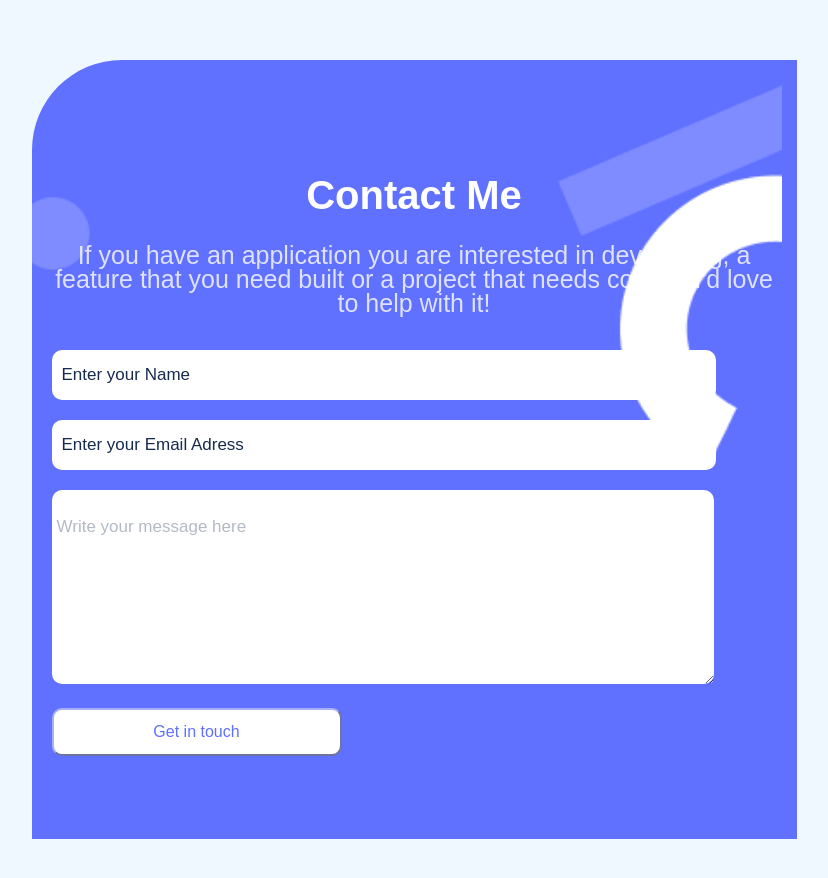
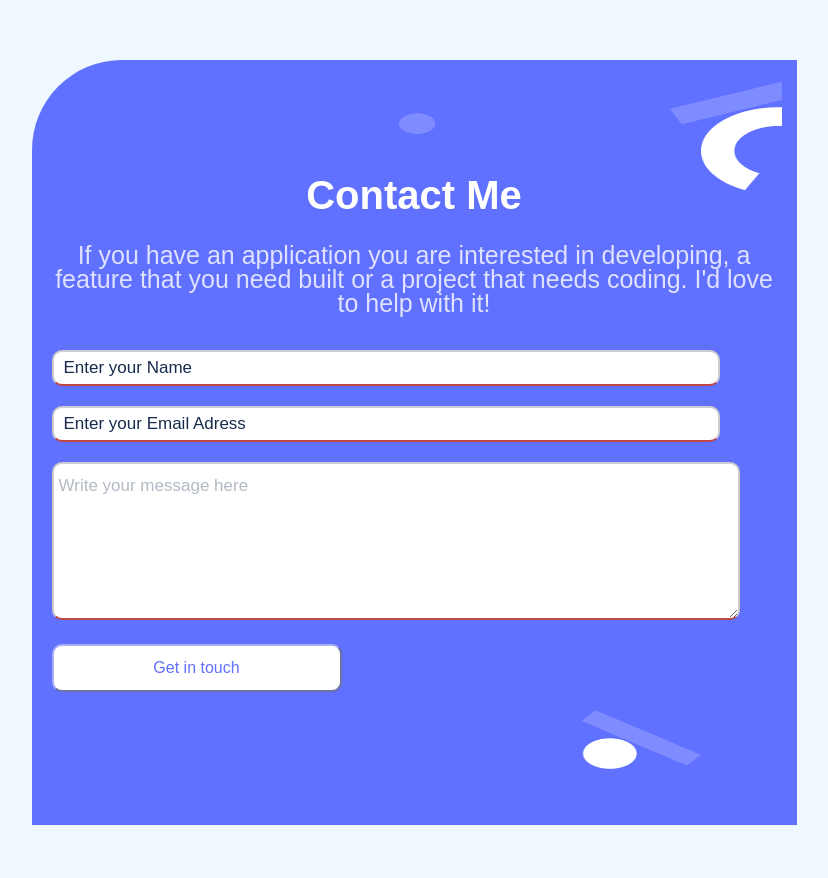
Before and after one commit to ngehjosephrya/MyPorfolioWebsite, a website: page index.html in a window 1280 px wide. Shown: the part 4401-5279 px from the top of the page, without its empty margins (226-1054 px from the left). Drawn offline with Linux system fonts and the light colour scheme.

Commit message:
Added form validation to my contant me form

```diff
--- a/css/main.css
+++ b/css/main.css
@@ -327,15 +327,15 @@ body {
   width: 90%;
   max-width: 765px;
   min-width: 375px;
-  height: 779px;
+  height: 765px;
   padding: 20px;
   margin-bottom: 200px;
   background-color: #6070ff;
   border-top-left-radius: 90px;
   background-image: url('/assets/contactme.png');
   background-repeat: no-repeat;
-  background-position: right 15px top 20px; /* or some offset if needed */
-  background-size: cover;       /* or cover, depending on your design */
+  background-position: right 15px top 20px;
+  background-size: 50% 90%;
 }
 
 .contactmeHero {
@@ -364,13 +364,11 @@ body {
 
 #senderName {
   width: 90%;
-  height: 48px;
-  background-color: #fff;
+  height: 30px;
   border-radius: 10px;
-  border-color: #a8b0f3;
   margin-top: 10px;
   padding-left: 10px;
-  border: none;
+  border: 2px solid #ccc;
   font-family: 'Poppins', sans-serif;
   font-size: 17px;
   font-weight: 500;
@@ -379,13 +377,11 @@ body {
 
 #senderEmail {
   width: 90%;
-  height: 48px;
-  background-color: #fff;
+  height: 30px;
   border-radius: 10px;
-  border-color: #a8b0f3;
   margin-top: 20px;
   padding-left: 10px;
-  border: none;
+  border: 2px solid #ccc;
   font-family: 'Poppins', sans-serif;
   font-size: 17px;
   font-weight: 500;
@@ -393,18 +389,17 @@ body {
 }
 
 #Message {
-  width: 90%;
-  height: 170px;
-  background-color: #fff;
+  width: 93%;
+  height: 130px;
   border-radius: 10px;
-  border: none;
+  border: 2px solid #ccc;
   margin-top: 20px;
   font-family: 'Poppins', sans-serif;
   font-size: 17px;
   font-weight: 500;
   color: #172b4d;
   padding: 12px 5px;
-  line-height: 50px;
+  line-height: 20px;
 }
 
 input::placeholder {
@@ -415,15 +410,22 @@ input::placeholder {
 }
 
 textarea::placeholder {
-  line-height: 50px;
+  line-height: 20px;
   font-size: 17px;
   font-weight: 500;
   color: #b3bac5;
   font-family: 'Poppins', sans-serif;
 }
 
+input:invalid,
+textarea:invalid {
+  border: none;
+  border-bottom: 2px solid rgb(192, 71, 71) !important;
+}
+
+
 /* Responsive styles for tablets (max-width: 765px) */
-@media (max-width: 768px) {
+@media (max-width: 765px) {
   .container {
     padding: 20px;
     min-width: 375px;
--- a/index.html
+++ b/index.html
@@ -11,7 +11,7 @@
             crossorigin="anonymous" referrerpolicy="no-referrer" />
     </head>
     <body>
-        <Section class="container">
+        <section class="container">
             <nav class="header">
                 <div class="logo">My Logo</div>
                 <div class="menu-icon">
@@ -33,9 +33,9 @@
                 <a href="#"><i class="fa-solid fa-code"></i></a>
                 <a href="#"><i class="fa-solid fa-mug-hot"></i></a>
             </div>
-        </Section>
+        </section>
 
-        <Section class="skills">
+        <section class="skills">
             <div class="skill1">
                 <div class="imgskill1"></div>
                 <img src="/assets/skills/skill1.png" alt>
@@ -127,9 +127,9 @@
                 </div>
                 <button id="Button" type="button"> See project</button>
             </div>
-        </Section>
+        </section>
 
-        <Section class="aboutMe">
+        <section class="aboutMe">
             <div class="aboutmeHero">
                 <h2> About MySelf</h2>
                 <p>Hello I’m a software developer! I can help you build a
@@ -166,9 +166,9 @@
                     <i class="fas fa-chevron-right toggle-icon"></i>
                 </li>
             </ul>
-        </Section>
+        </section>
 
-        <Section class="contactme">
+        <section class="contactme">
             <div class="contactmeHero">
                 <h2> Contact Me</h2>
                 <p>If you have an application you are interested in developing,
@@ -176,14 +176,15 @@
                     coding.
                     I'd love to help with it!</p>
             </div>
-            <input type="text" name="Name" id="senderName"
-                placeholder="Enter your Name">
-            <input type="email" name="email" id="senderEmail"
-                placeholder="Enter your Email Adress">
-            <textarea name="Message" id="Message"
-                placeholder="Write your message here"></textarea>
-            <button id="Button" type="button"> Get in touch </button>
-            <div class="contactmeImage"></div>
-        </Section>
+            <form action="" method="post" class="contact-form">
+                <input type="text" name="Name" id="senderName" required
+                    placeholder="Enter your Name" pattern="[A-Za-z\s]{2,}" title="Name should contain only letters and spaces" maxlength="50">
+                <input type="email" name="email" id="senderEmail"   pattern="^[a-zA-Z0-9._%+\-]+@[a-zA-Z0-9.\-]+\.[a-zA-Z]{2,}$" required
+                    placeholder="Enter your Email Adress">
+                <textarea name="Message" id="Message"
+                    placeholder="Write your message here" required minlength="10" ></textarea>
+                <button id="Button" type="submit"> Get in touch </button>
+            </form>
+        </section>
     </body>
 </html>
```
